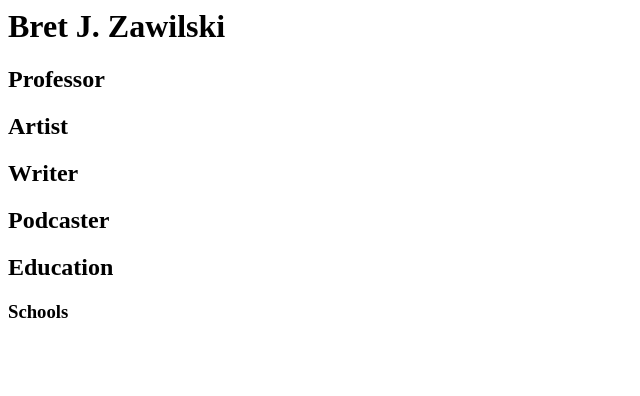
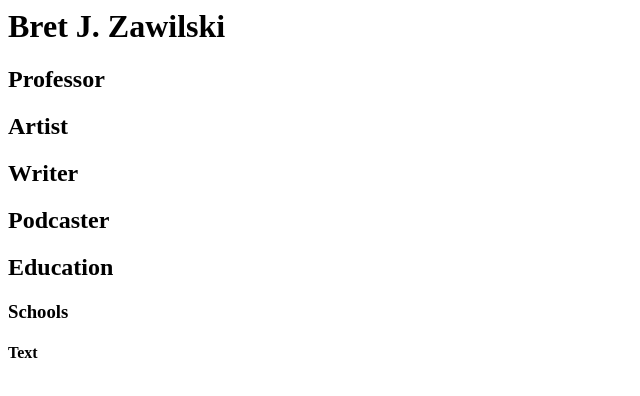
Before and after one commit to bretzawilski/new-portfolio, a plain HTML site: page index.html in a window 1280 px wide. Shown: the full height of the page, 0-640 px from the left. Drawn offline with Linux system fonts and the light colour scheme.

Commit message:
Another test of Sublime Merge

```diff
--- a/index.html
+++ b/index.html
@@ -13,6 +13,7 @@
 		<div>
 			<h2>Education</h2>
 			<h3>Schools</h3>
+			<h4>Text</h4>
 		</div>
 	</body>
 </htmL>
```
